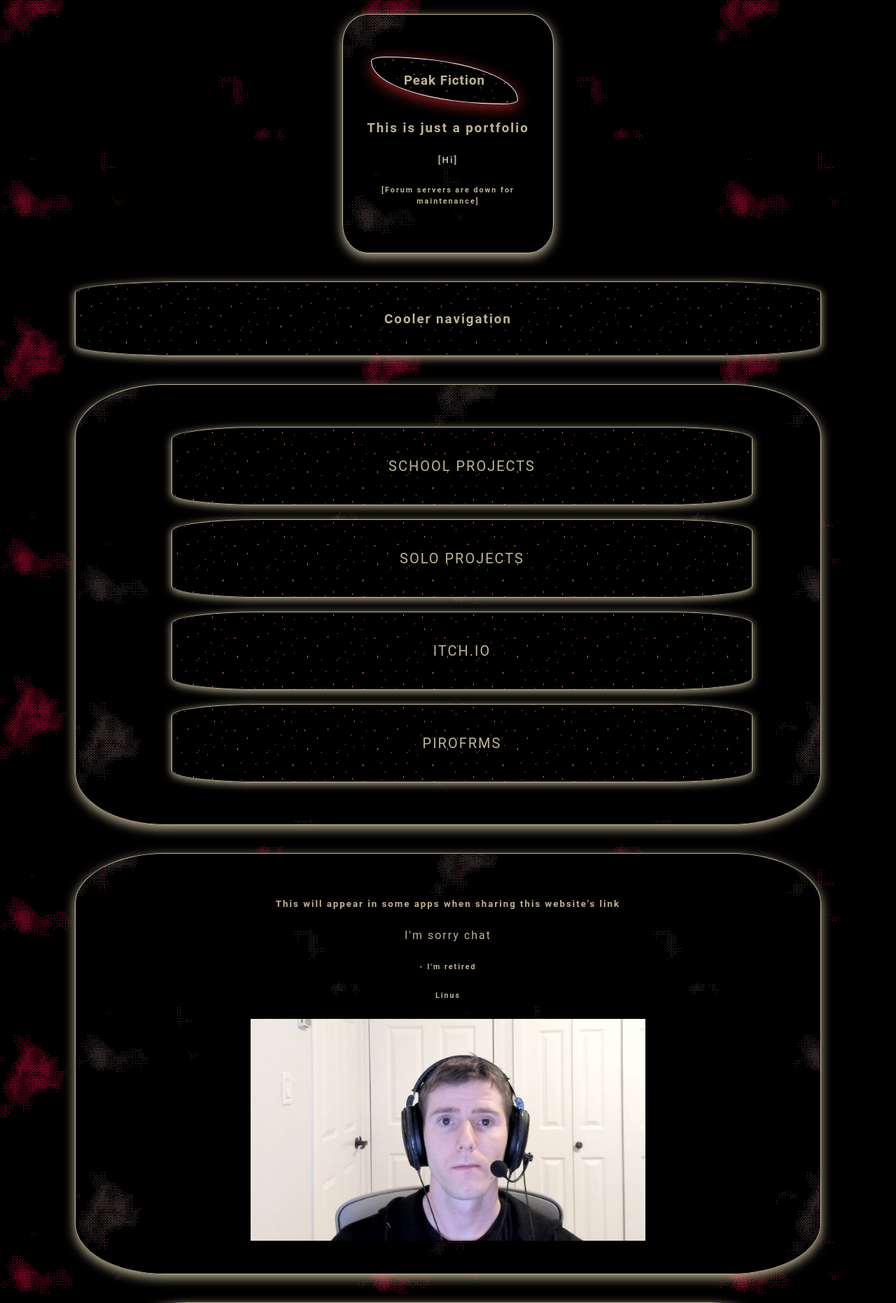
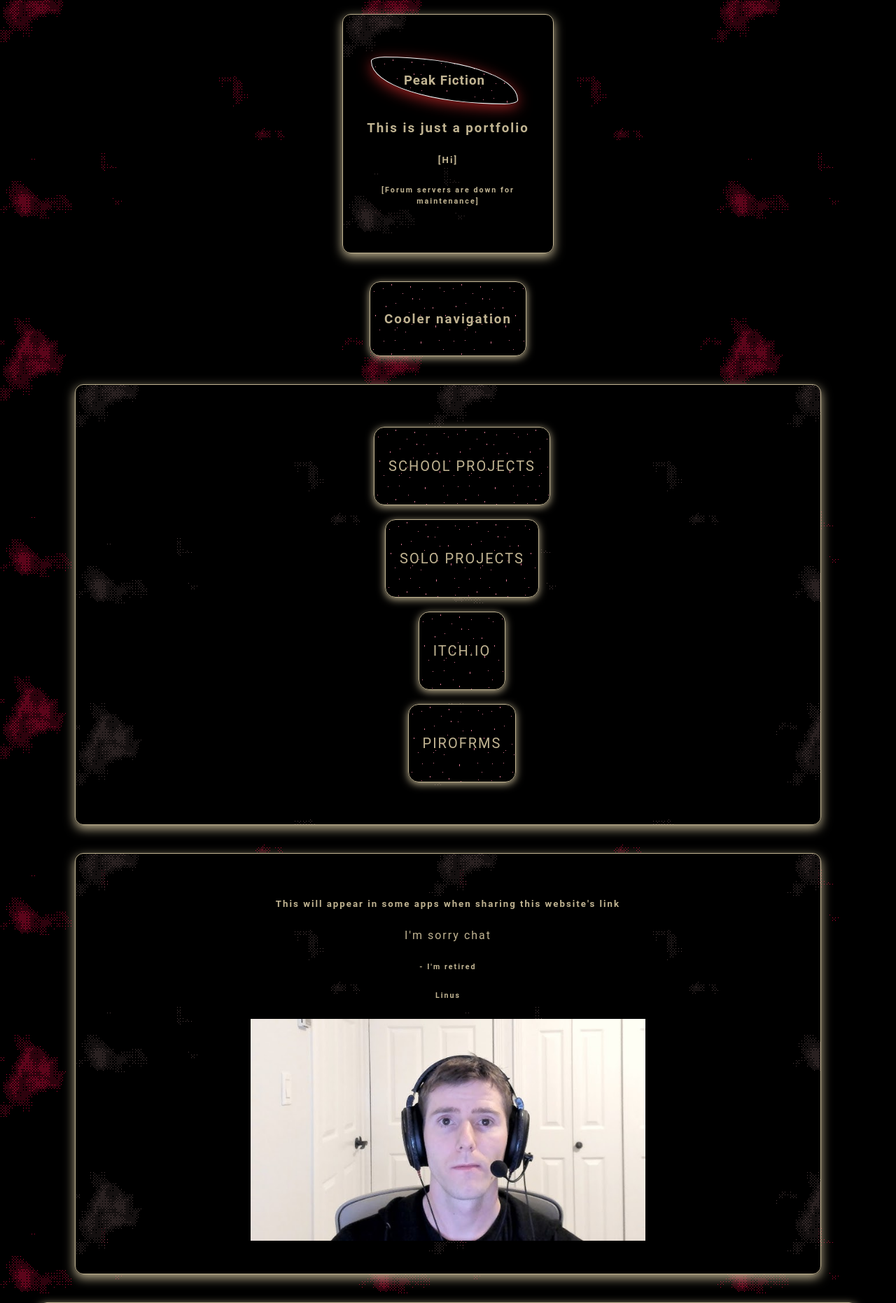
Before and after one commit to CouldbeCassie/bayaya, a PHP site: page / in a window 1280 px wide. Shown: the top 1862 px of the page at 70% size. Run offline with PHP 8.4, Linux system fonts and the light colour scheme.

Commit message:
fixed css

```diff
--- a/CSS/beautiful.css
+++ b/CSS/beautiful.css
@@ -47,7 +47,7 @@ a {
 }
 
 .switch2 {
-  border-radius: 50% 100% 60%;
+  border-radius: 50px 100px 60px;
   min-height: 50%;
   max-height: 100%;
 }
@@ -56,7 +56,7 @@ a {
 .top {
   background: rgba(143, 113, 113, 0.57) url('bg_rp2.gif') repeat;
   border: solid 1px;
-  border-radius: 12%;
+  border-radius: 12px;
   width: 80%;
   margin: 20px auto;
   padding: 40px 20px;
@@ -68,8 +68,8 @@ a {
 .bottom {
   background: transparent url('bg205.gif') repeat;
   border: solid 1px;
-  border-radius: 15%;
-  width: 80%;
+  border-radius: 15px;
+  width: fit-content;
   margin: 20px auto;
   padding: 20px;
   box-shadow: 0 2.5px 12px;
```
